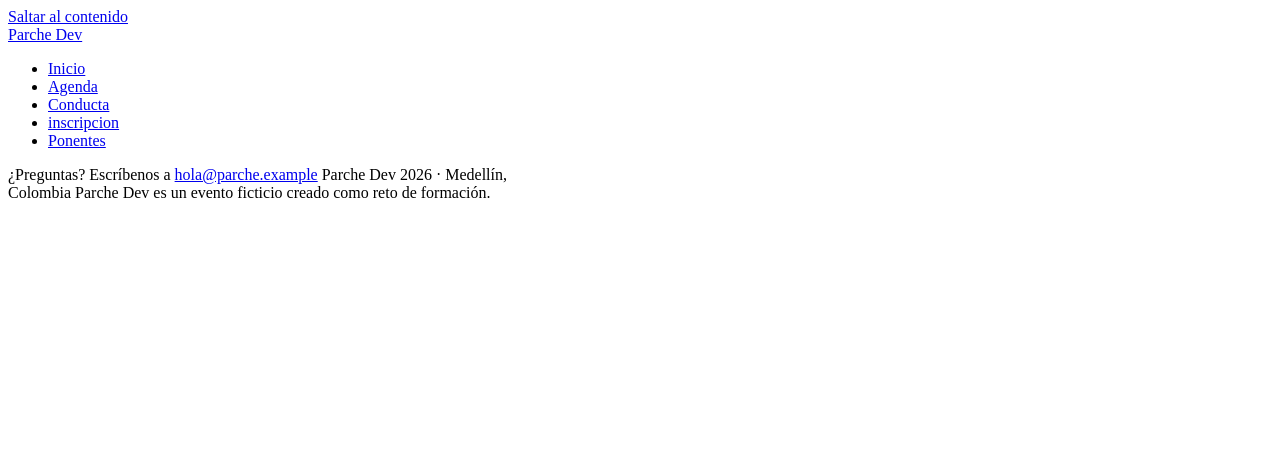
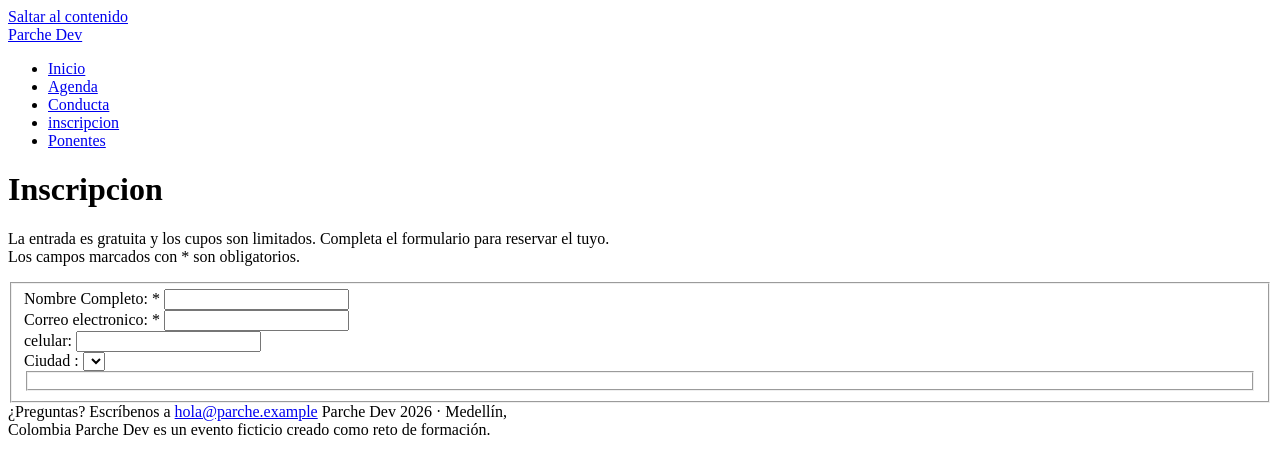
Before and after one commit to Crossoby/parche-dev, a plain HTML site: page inscripcion.html in a window 1280 px wide. Drawn offline with Linux system fonts and the light colour scheme.

Commit message:
progreso

```diff
--- a/inscripcion.html
+++ b/inscripcion.html
@@ -3,7 +3,7 @@
 <head>
     <meta charset="UTF-8">
     <meta name="viewport" content="width=device-width, initial-scale=1.0">
-    <title>Agenda</title>
+    <title>Inscripcion</title>
 </head>
 <body>
     <a href="#Contenido">Saltar al contenido</a>
@@ -20,6 +20,30 @@
     </nav>
     </header>
     <main id = "Contenido">
+        <h1>Inscripcion</h1>
+        <p>La entrada es gratuita y los cupos son limitados. Completa el formulario para reservar el tuyo. <br>
+        Los campos marcados con * son obligatorios.</p>
+        <fieldset>
+            <form action="gracias.html" method="get">
+                <div>
+                    <label for="nombre">Nombre Completo: * </label>
+                    <input type="text" id="nombre" name="nombre" required>
+                </div>
+                <div>
+                    <label for="correo">Correo electronico: *</label>
+                    <input type="mail" id="correo" name="correo" required>
+                </div>
+                <div>
+                    <label for="telefono">celular: </label>
+                    <input type="tel" id="telefono" name="telefono" required>
+                </div>
+                <div>
+                    <label for="ciudad">Ciudad :</label>
+                    <select name="" id=""></select>
+                </div>
+        <fieldset></fieldset>
+        </fieldset>
+        </form>
     </main>
     <footer>¿Preguntas? Escríbenos a <a href="mailto:hola@parche.example">hola@parche.example</a>
     Parche Dev 2026 · Medellín,<br>Colombia
```
Also changed, not shown: 1 other file.
